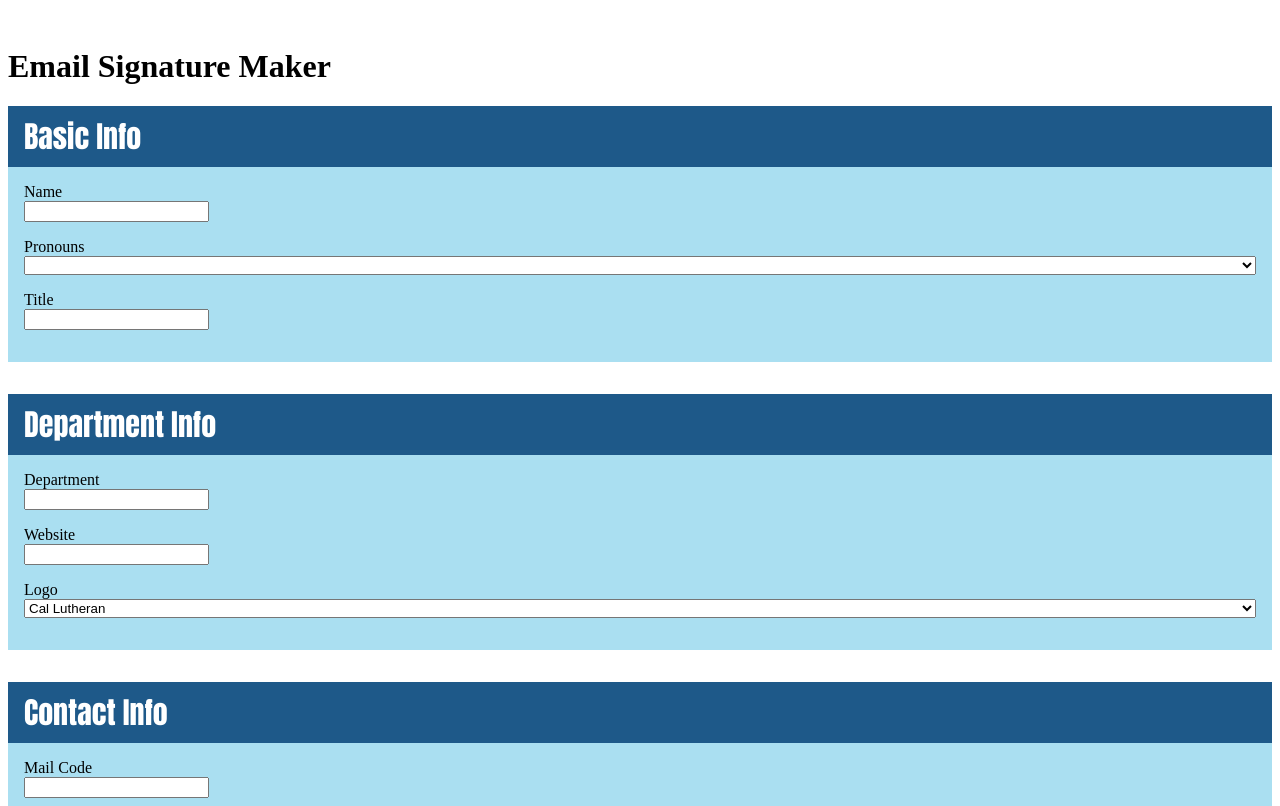
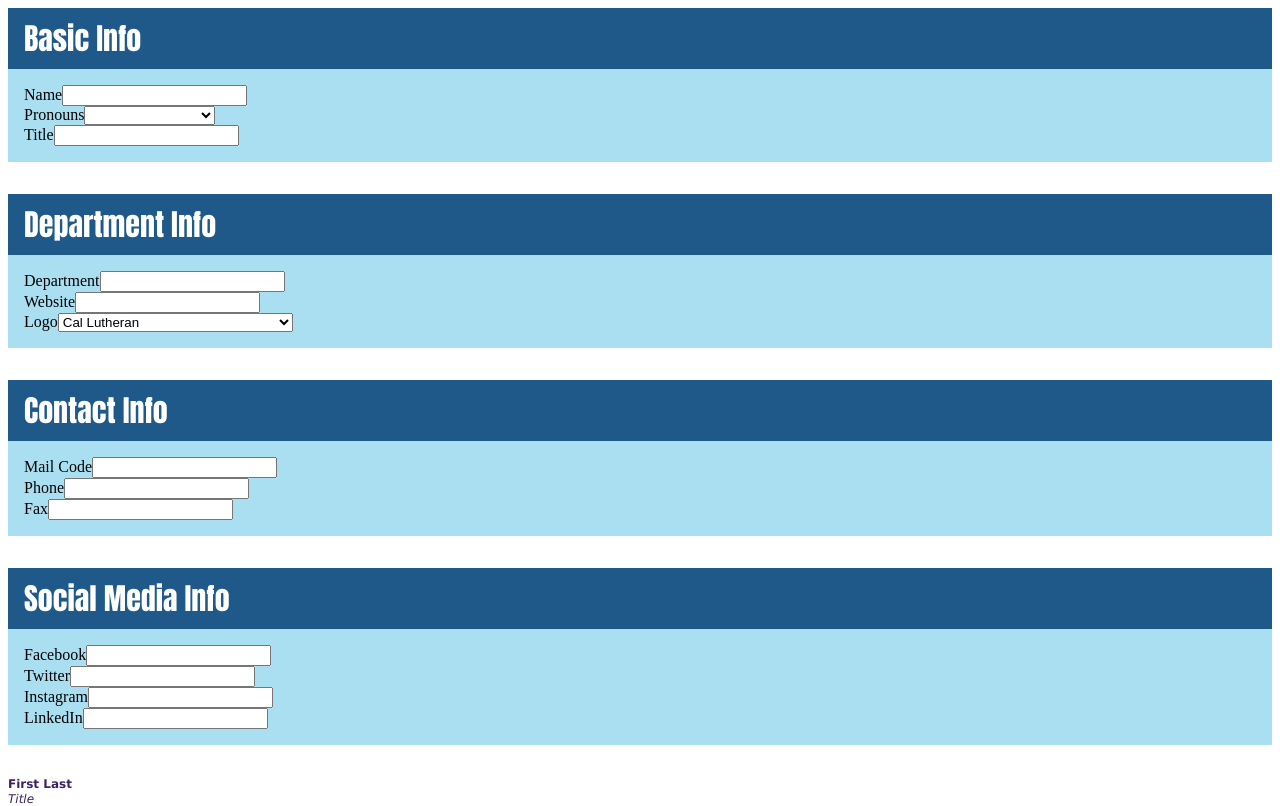
Before and after one commit to cal-lutheran-web/email-signature-maker, a Vue app: page / in a window 1280 px wide. Shown: the top 806 px of the page. Built offline with nearby package versions, Linux system fonts and the light colour scheme; the HTML template or start-up script is replaced by a standard one.

Commit message:
changed HTML wrapper

```diff
--- a/src/App.vue
+++ b/src/App.vue
@@ -1,17 +1,10 @@
 <template>
-	<div class="container page-content">
-		<header class="row">
-			<div class="col-sm-12">
-				<h1 class="section-title">Email Signature Maker</h1>
-			</div>
-		</header>
 	<div class="row">
 		<div class="col-sm-6">
 			<FormFields :formData="formData" />
 		</div>
 		<div class="col-sm-6">
 			<Sig :formData="formData" />
-			</div>
 		</div>
 	</div>
 </template>
@@ -49,6 +42,13 @@
 							"https://www.callutheran.edu/offices/marketing/brand/images/CLU-gsop-signature.png",
 						pros:
 							"https://www.callutheran.edu/offices/marketing/brand/images/CLU-professionals-signature.png"
+					},
+					social_media_display: false,
+					social_media: {
+						facebook: "https://www.facebook.com/callutheran",
+						instagram: "https://www.instagram.com/callutheran/",
+						youtube: "https://youtube.com/callutheran",
+						twitter: "https://twitter.com/callutheran"
 					}
 				}
 			};
@@ -65,16 +65,4 @@
 	.page-content {
 		margin-top: 3rem;
 	}
-
-	.form-item {
-		margin-bottom: 1rem;
-	}
-
-	.form-item label {
-		display: block;
-	}
-
-	.form-item select {
-		width: 100%;
-	}
 </style>
```
Lines whose indentation alone changed are shown as unchanged.
